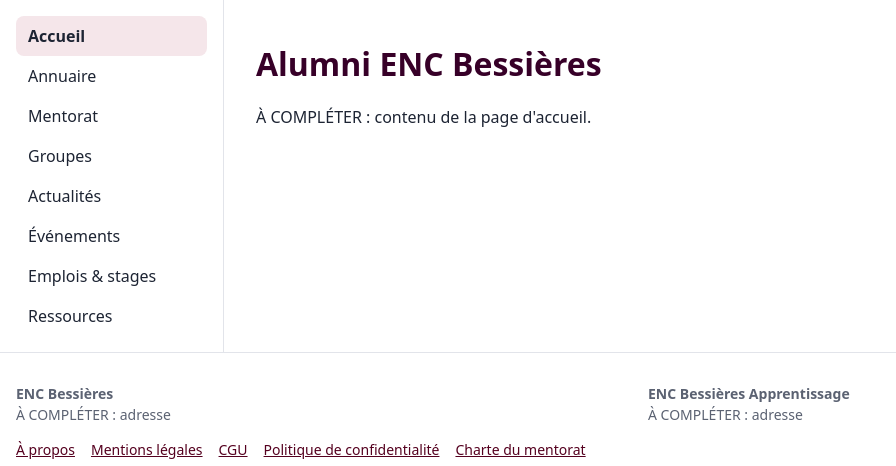
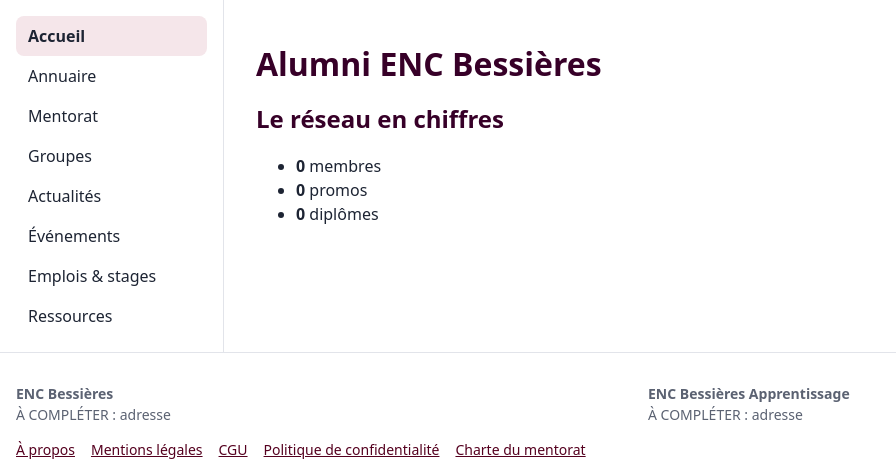
Before and after one commit to enc-bessieres/alumni, a Django app: page / in a window 1280 px wide. Shown: the part 56-522 px from the top of the page, without its empty margins (0-896 px from the left). Run offline with Django 5.2, Linux system fonts and the light colour scheme; data that the repository does not hold is empty; parts of the project's set-up code (start-up, migrations or seed data) failed here and were passed over.

Commit message:
Affiche les chiffres clés sur la page d'accueil (Partie de #80)

```diff
--- a/accueil/views.py
+++ b/accueil/views.py
@@ -1,12 +1,22 @@
 from django.http import HttpResponse
 from django.shortcuts import render
 from django.views.decorators.http import require_GET
+
+from membres.models import Membre
+from referentiels.models import Diplome, Formation
 
 
 @require_GET
 def index(request):
     """Page d'accueil du site."""
-    return render(request, "accueil/index.html")
+    chiffres = {
+        "membres": Membre.objects.filter(
+            statut_inscription=Membre.StatutInscription.VALIDEE
+        ).count(),
+        "promos": Formation.objects.values("promo").distinct().count(),
+        "diplomes": Diplome.objects.count(),
+    }
+    return render(request, "accueil/index.html", {"chiffres": chiffres})
 
 
 @require_GET
--- a/templates/accueil/index.html
+++ b/templates/accueil/index.html
@@ -2,5 +2,12 @@
 
 {% block contenu %}
   <h1>Alumni ENC Bessières</h1>
-  <p>À COMPLÉTER : contenu de la page d'accueil.</p>
+  <section aria-labelledby="titre-chiffres">
+    <h2 id="titre-chiffres">Le réseau en chiffres</h2>
+    <ul>
+      <li><strong>{{ chiffres.membres }}</strong> membre{{ chiffres.membres|pluralize }}</li>
+      <li><strong>{{ chiffres.promos }}</strong> promo{{ chiffres.promos|pluralize }}</li>
+      <li><strong>{{ chiffres.diplomes }}</strong> diplôme{{ chiffres.diplomes|pluralize }}</li>
+    </ul>
+  </section>
 {% endblock %}
```
Also changed, not shown: accueil/tests.py (+34 -0 lines).
